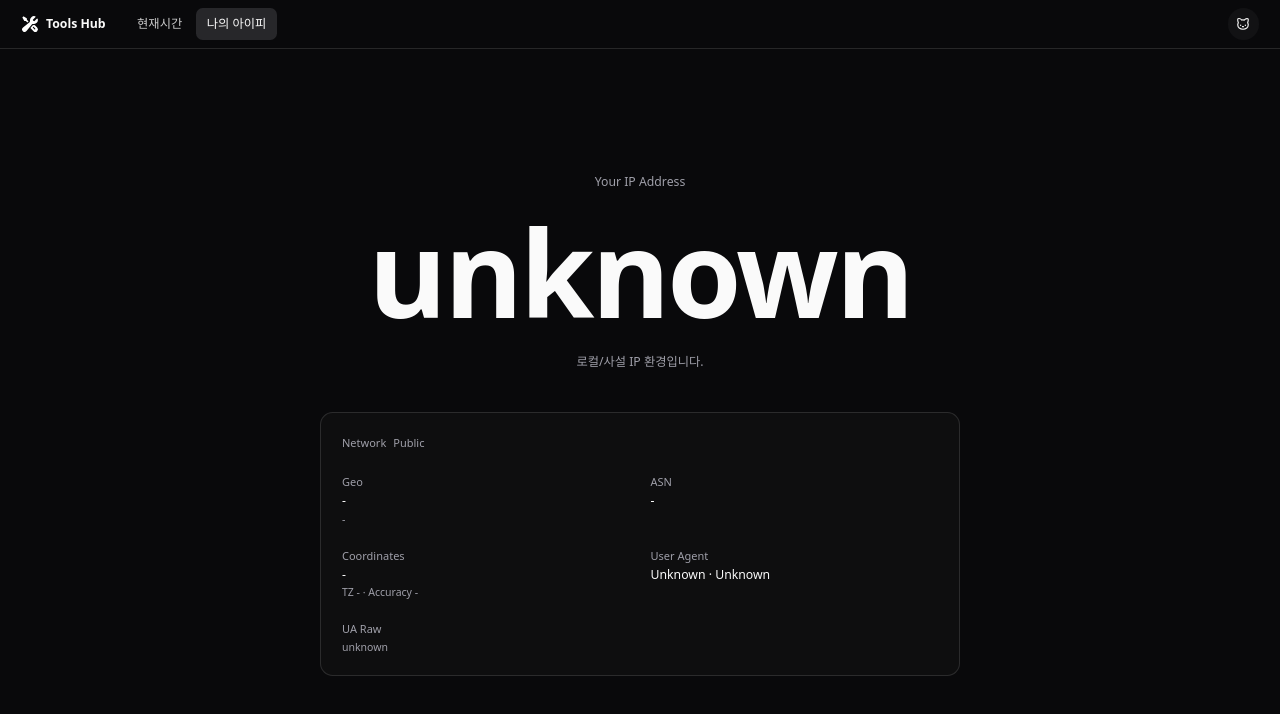
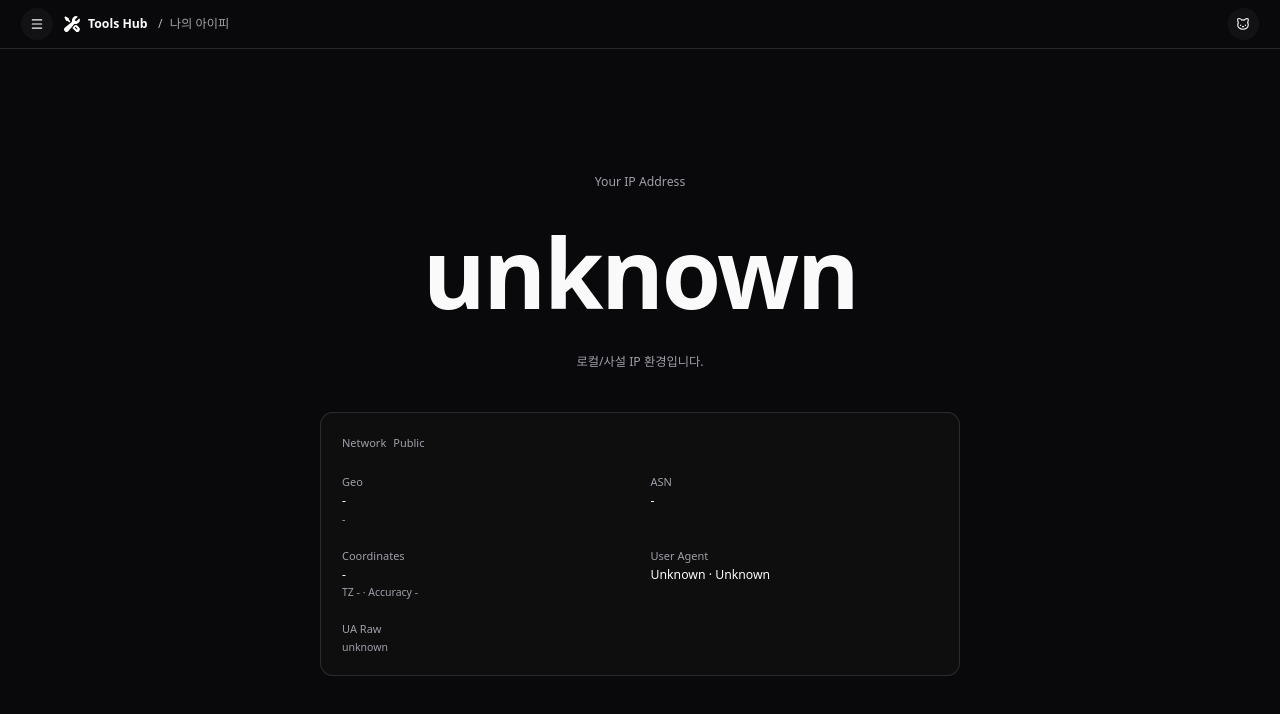
Before and after one commit to myoungsung84/tools-hub, a Next.js app: page /ip in a window 1280 px wide. Shown: the top 714 px of the page. Built offline with nearby package versions, Linux system fonts and the light colour scheme.

Commit message:
Update layout and weather UI

```diff
--- a/package.json
+++ b/package.json
@@ -16,6 +16,7 @@
   },
   "dependencies": {
     "@radix-ui/react-checkbox": "^1.3.3",
+    "@radix-ui/react-dialog": "^1.1.15",
     "@radix-ui/react-dropdown-menu": "^2.1.16",
     "@radix-ui/react-label": "^2.1.8",
     "@radix-ui/react-navigation-menu": "^1.2.14",
--- a/src/components/layout/app-layout.tsx
+++ b/src/components/layout/app-layout.tsx
@@ -1,47 +1,78 @@
 'use client'
 
-import { Cat } from 'lucide-react'
+import { Cat, Clock, Globe, Menu } from 'lucide-react'
 import Image from 'next/image'
 import Link from 'next/link'
 import { usePathname } from 'next/navigation'
 
+import {
+  Sheet,
+  SheetClose,
+  SheetContent,
+  SheetHeader,
+  SheetTitle,
+  SheetTrigger,
+} from '@/components/ui/sheet'
+import { cn } from '@/lib/client'
+
 const TOOLS_NAV = [
-  { href: '/time', label: '현재시간' },
-  { href: '/ip', label: '나의 아이피' },
+  {
+    href: '/time',
+    label: { ko: '현재시간', en: 'Time' },
+    icon: Clock,
+  },
+  {
+    href: '/ip',
+    label: { ko: '나의 아이피', en: 'IP Address' },
+    icon: Globe,
+  },
 ] as const
+
+function getActiveLabel(pathname: string) {
+  const hit = TOOLS_NAV.find(x => x.href === pathname)
+  return hit?.label.ko ?? 'Tools'
+}
+
+const headerIconBtn =
+  'inline-flex h-9 w-9 items-center justify-center rounded-full bg-muted/30 text-foreground transition hover:bg-muted/60'
+
+const drawerIconBox = 'inline-flex h-8 w-8 items-center justify-center rounded-md bg-muted/30'
 
 export default function AppLayout({ children }: { children: React.ReactNode }) {
   const pathname = usePathname()
+  const activeLabel = getActiveLabel(pathname)
 
   return (
     <div className='min-h-dvh flex flex-col'>
-      {/* Top Navbar */}
-      <header className='h-14 border-b px-6 flex items-center gap-6'>
+      <header className='h-14 border-b px-4 sm:px-6 flex items-center gap-3'>
+        <Sheet>
+          {/* Left Trigger */}
+          <SheetTrigger asChild>
+            <button type='button' aria-label='Open menu' className={cn(headerIconBtn)}>
+              <Menu className='h-4 w-4' />
+            </button>
+          </SheetTrigger>
+
           {/* Logo */}
-        <Link href='/' className='flex items-center gap-2'>
+          <Link href='/' className='flex items-center gap-2 shrink-0'>
             <Image src='/logo.svg' alt='Tools Hub' width={18} height={18} priority />
             <span className='text-sm font-semibold'>Tools Hub</span>
           </Link>
 
-        <nav className='flex items-center gap-1'>
-          {TOOLS_NAV.map(item => {
-            const active = pathname === item.href
-            return (
-              <Link
-                key={item.href}
-                href={item.href}
-                className={[
-                  'rounded-md px-3 py-2 text-sm transition',
-                  active
-                    ? 'bg-muted font-medium'
-                    : 'hover:bg-muted/60 opacity-80 hover:opacity-100',
-                ].join(' ')}
+          {/* Current page label opens menu */}
+          <SheetTrigger asChild>
+            <button
+              type='button'
+              aria-label='Open menu'
+              className={cn(
+                'hidden sm:flex items-center gap-2 text-sm opacity-70 transition',
+                'hover:opacity-100 cursor-pointer'
+              )}
             >
-                {item.label}
-              </Link>
-            )
-          })}
-        </nav>
+              <span>/</span>
+              <span className='font-medium opacity-90'>{activeLabel}</span>
+            </button>
+          </SheetTrigger>
 
           <div className='ml-auto' />
 
@@ -51,18 +82,72 @@
             target='_blank'
             rel='noreferrer'
             aria-label='GitHub'
-          className='ml-2 inline-flex h-9 w-9 items-center justify-center
-           rounded-full
-           bg-muted/30
-           text-foreground
-           transition
-           hover:bg-muted/60'
+            className={cn(headerIconBtn)}
           >
             <Cat className='h-4 w-4' />
           </a>
+
+          {/* Drawer Content */}
+          <SheetContent
+            side='left'
+            className='w-[280px]'
+            aria-describedby={undefined}
+            showCloseButton={false}
+          >
+            <SheetHeader className='border-b px-4 py-4'>
+              <SheetTitle className='flex items-center gap-2'>
+                <Image src='/logo.svg' alt='Tools Hub' width={18} height={18} />
+                <span className='text-sm font-semibold'>Tools Hub</span>
+              </SheetTitle>
+            </SheetHeader>
+
+            <nav className='p-2 flex flex-col gap-1'>
+              {TOOLS_NAV.map(item => {
+                const active = pathname === item.href
+                const Icon = item.icon
+
+                return (
+                  <SheetClose key={item.href} asChild>
+                    <Link
+                      href={item.href}
+                      className={cn(
+                        'flex items-center gap-3 rounded-lg px-3 py-2 text-sm transition',
+                        active
+                          ? 'bg-muted font-medium'
+                          : 'hover:bg-muted/60 opacity-90 hover:opacity-100'
+                      )}
+                    >
+                      <span className={cn(drawerIconBox)}>
+                        <Icon className='h-4 w-4' />
+                      </span>
+
+                      <div className='min-w-0'>
+                        <div className='leading-none'>{item.label.ko}</div>
+                        <div className='mt-1 text-xs opacity-60 truncate'>{item.label.en}</div>
+                      </div>
+                    </Link>
+                  </SheetClose>
+                )
+              })}
+            </nav>
+
+            <div className='mt-auto p-1 border-t'>
+              <SheetClose asChild>
+                <Link
+                  href='/'
+                  className={cn(
+                    'block rounded-lg px-3 py-2 text-sm transition opacity-90 cursor-pointer',
+                    'hover:bg-muted/60 hover:opacity-100'
+                  )}
+                >
+                  홈으로
+                </Link>
+              </SheetClose>
+            </div>
+          </SheetContent>
+        </Sheet>
       </header>
 
-      {/* Main */}
       <main className='flex flex-1 overflow-auto p-4'>{children}</main>
     </div>
   )
--- /dev/null
+++ b/src/components/ui/sheet.tsx
@@ -0,0 +1,135 @@
+'use client'
+
+import * as SheetPrimitive from '@radix-ui/react-dialog'
+import { XIcon } from 'lucide-react'
+import * as React from 'react'
+
+import { cn } from '@/lib/client'
+
+function Sheet({ ...props }: React.ComponentProps<typeof SheetPrimitive.Root>) {
+  return <SheetPrimitive.Root data-slot='sheet' {...props} />
+}
+
+function SheetTrigger({ ...props }: React.ComponentProps<typeof SheetPrimitive.Trigger>) {
+  return <SheetPrimitive.Trigger data-slot='sheet-trigger' {...props} />
+}
+
+function SheetClose({ ...props }: React.ComponentProps<typeof SheetPrimitive.Close>) {
+  return <SheetPrimitive.Close data-slot='sheet-close' {...props} />
+}
+
+function SheetPortal({ ...props }: React.ComponentProps<typeof SheetPrimitive.Portal>) {
+  return <SheetPrimitive.Portal data-slot='sheet-portal' {...props} />
+}
+
+function SheetOverlay({
+  className,
+  ...props
+}: React.ComponentProps<typeof SheetPrimitive.Overlay>) {
+  return (
+    <SheetPrimitive.Overlay
+      data-slot='sheet-overlay'
+      className={cn(
+        'data-[state=open]:animate-in data-[state=closed]:animate-out data-[state=closed]:fade-out-0 data-[state=open]:fade-in-0 fixed inset-0 z-50 bg-black/50',
+        className
+      )}
+      {...props}
+    />
+  )
+}
+
+function SheetContent({
+  className,
+  children,
+  side = 'right',
+  showCloseButton = true,
+  ...props
+}: React.ComponentProps<typeof SheetPrimitive.Content> & {
+  side?: 'top' | 'right' | 'bottom' | 'left'
+  showCloseButton?: boolean
+}) {
+  return (
+    <SheetPortal>
+      <SheetOverlay />
+      <SheetPrimitive.Content
+        data-slot='sheet-content'
+        aria-describedby={props['aria-describedby'] ?? undefined}
+        className={cn(
+          'bg-background data-[state=open]:animate-in data-[state=closed]:animate-out fixed z-50 flex flex-col gap-4 shadow-lg transition ease-in-out data-[state=closed]:duration-300 data-[state=open]:duration-500',
+          side === 'right' &&
+            'data-[state=closed]:slide-out-to-right data-[state=open]:slide-in-from-right inset-y-0 right-0 h-full w-3/4 border-l sm:max-w-sm',
+          side === 'left' &&
+            'data-[state=closed]:slide-out-to-left data-[state=open]:slide-in-from-left inset-y-0 left-0 h-full w-3/4 border-r sm:max-w-sm',
+          side === 'top' &&
+            'data-[state=closed]:slide-out-to-top data-[state=open]:slide-in-from-top inset-x-0 top-0 h-auto border-b',
+          side === 'bottom' &&
+            'data-[state=closed]:slide-out-to-bottom data-[state=open]:slide-in-from-bottom inset-x-0 bottom-0 h-auto border-t',
+          className
+        )}
+        {...props}
+      >
+        {children}
+        {showCloseButton && (
+          <SheetPrimitive.Close className='ring-offset-background focus:ring-ring data-[state=open]:bg-secondary absolute top-4 right-4 rounded-xs opacity-70 transition-opacity hover:opacity-100 focus:ring-2 focus:ring-offset-2 focus:outline-hidden disabled:pointer-events-none'>
+            <XIcon className='size-4' />
+            <span className='sr-only'>Close</span>
+          </SheetPrimitive.Close>
+        )}
+      </SheetPrimitive.Content>
+    </SheetPortal>
+  )
+}
+
+function SheetHeader({ className, ...props }: React.ComponentProps<'div'>) {
+  return (
+    <div
+      data-slot='sheet-header'
+      className={cn('flex flex-col gap-1.5 p-4', className)}
+      {...props}
+    />
+  )
+}
+
+function SheetFooter({ className, ...props }: React.ComponentProps<'div'>) {
+  return (
+    <div
+      data-slot='sheet-footer'
+      className={cn('mt-auto flex flex-col gap-2 p-4', className)}
+      {...props}
+    />
+  )
+}
+
+function SheetTitle({ className, ...props }: React.ComponentProps<typeof SheetPrimitive.Title>) {
+  return (
+    <SheetPrimitive.Title
+      data-slot='sheet-title'
+      className={cn('text-foreground font-semibold', className)}
+      {...props}
+    />
+  )
+}
+
+function SheetDescription({
+  className,
+  ...props
+}: React.ComponentProps<typeof SheetPrimitive.Description>) {
+  return (
+    <SheetPrimitive.Description
+      data-slot='sheet-description'
+      className={cn('text-muted-foreground text-sm', className)}
+      {...props}
+    />
+  )
+}
+
+export {
+  Sheet,
+  SheetClose,
+  SheetContent,
+  SheetDescription,
+  SheetFooter,
+  SheetHeader,
+  SheetTitle,
+  SheetTrigger,
+}
--- a/src/features/ip/ui/ip-page.tsx
+++ b/src/features/ip/ui/ip-page.tsx
@@ -57,7 +57,7 @@
         <div className='flex w-full flex-col items-center gap-4 sm:gap-6'>
           <div className='text-xs text-muted-foreground sm:text-sm'>Your IP Address</div>
 
-          <div className='font-bold leading-none tracking-tight tabular-nums text-[clamp(50px,11vw,120px)]'>
+          <div className='font-bold leading-tight tracking-tight tabular-nums text-[clamp(32px,8vw,96px)] break-all text-center max-w-full'>
             {data.ip}
           </div>
 
--- a/src/features/time/hook/use-weather-now.ts
+++ b/src/features/time/hook/use-weather-now.ts
@@ -98,9 +98,7 @@
               .then(w => {
                 next[region] = w
               })
-              .catch(() => {
-                console.warn(`[useWeatherNowMany] fetch failed for region: ${region}`)
-              })
+              .catch(() => {})
           )
         }
 
```
Also changed, not shown: src/features/time/ui/time-page.tsx (+4 -10 lines), 1 other file (tests, documents, lock files or other folders). Lines whose indentation alone changed are shown as unchanged.
